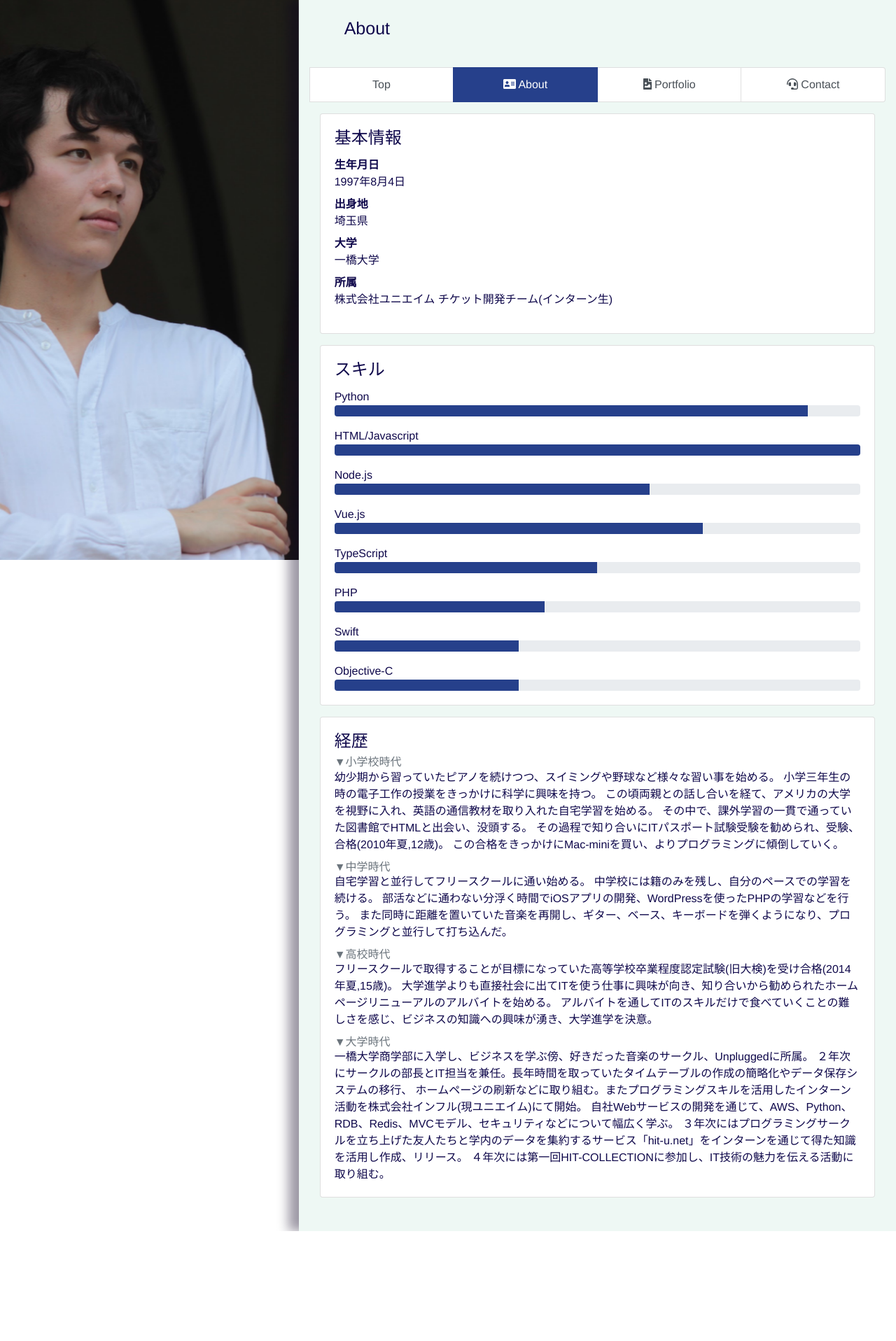
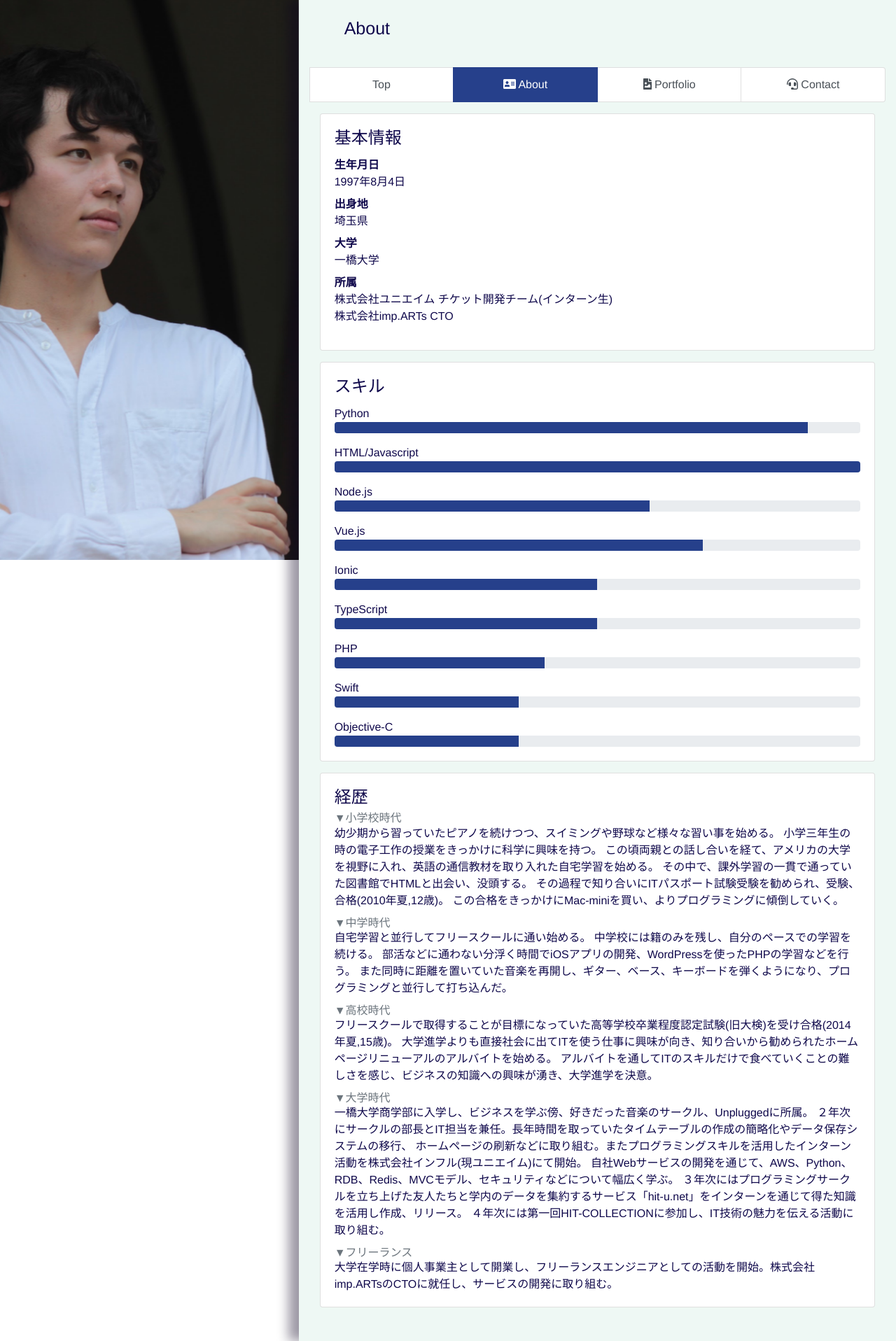
Before and after one commit to yu-ichiro/yu-smith-portfolio, a Vue app: page /about in a window 1280 px wide. Shown: the whole page at 70% size. Before the commit the page ends 1759 px from the top, so only its background shows below. Built offline with nearby package versions, Linux system fonts and the light colour scheme.

Commit message:
[add] freelance stuff

```diff
--- a/src/pages/About.vue
+++ b/src/pages/About.vue
@@ -9,7 +9,11 @@
                     <dt>生年月日</dt><dd>1997年8月4日</dd>
                     <dt>出身地</dt><dd>埼玉県</dd>
                     <dt>大学</dt><dd>一橋大学</dd>
-                    <dt>所属</dt><dd>株式会社ユニエイム チケット開発チーム(インターン生)</dd>
+                    <dt>所属</dt>
+                    <dd>
+                        株式会社ユニエイム チケット開発チーム(インターン生)<br />
+                        株式会社imp.ARTs CTO
+                    </dd>
                 </dl>
             </b-card-text>
         </b-card>
@@ -58,7 +62,10 @@
                     ３年次にはプログラミングサークルを立ち上げた友人たちと学内のデータを集約するサービス「hit-u.net」をインターンを通じて得た知識を活用し作成、リリース。
                     ４年次には第一回HIT-COLLECTIONに参加し、IT技術の魅力を伝える活動に取り組む。
                 </b-card-text>
-
+                <b-card-sub-title>▼フリーランス</b-card-sub-title>
+                <b-card-text>
+                    大学在学時に個人事業主として開業し、フリーランスエンジニアとしての活動を開始。株式会社imp.ARTsのCTOに就任し、サービスの開発に取り組む。
+                </b-card-text>
             </b-card-text>
         </b-card>
     </b-col>
@@ -77,6 +84,7 @@
                     {name: 'HTML/Javascript', value: 100},
                     {name: 'Node.js', value: 60},
                     {name: 'Vue.js', value: 70},
+                    {name: 'Ionic', value: 50},
                     {name: 'TypeScript', value: 50},
                     {name: 'PHP', value: 40},
                     {name: 'Swift', value: 35},
```
